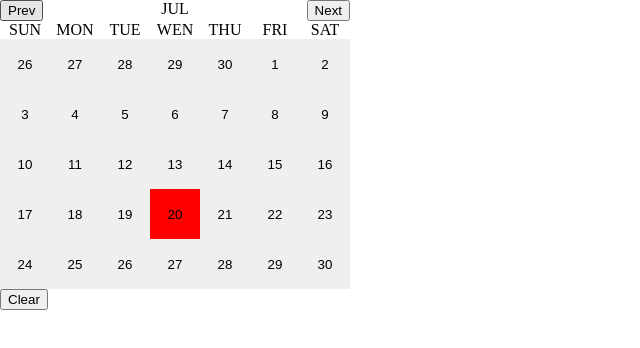
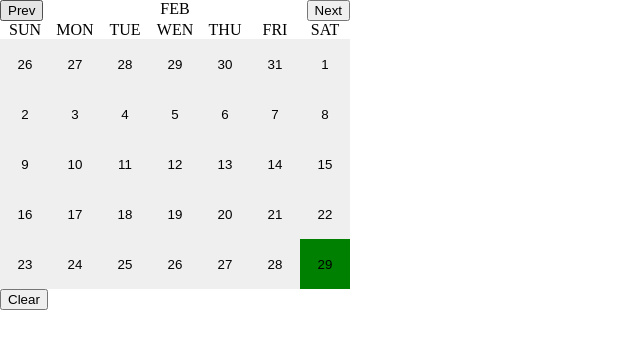
Before and after one commit to ayimdomnic/react-lightweight-daterange-picker, a React (Create React App) app: page / in a window 1280 px wide. Shown: the top 348 px of the page, without its empty margins (0-640 px from the left). Built offline with nearby package versions, Linux system fonts and the light colour scheme.

Commit message:
added dates state

```diff
--- a/src/App.tsx
+++ b/src/App.tsx
@@ -1,8 +1,20 @@
 import "./index.css";
 import Calendar from "./components/Calendar";
+import { useState } from "react";
 
 function App() {
-  return <Calendar startDate={new Date().getTime()} />;
+  const [dates, setDates] = useState<{
+    startDate: number | undefined;
+    endDate: number | undefined;
+  }>();
+  // console.log("dates :>> ", dates);
+  return (
+    <Calendar
+      // startDate={new Date().getTime()}
+      startDate={1582934400000}
+      setDates={setDates}
+    />
+  );
 }
 
 export default App;
```
